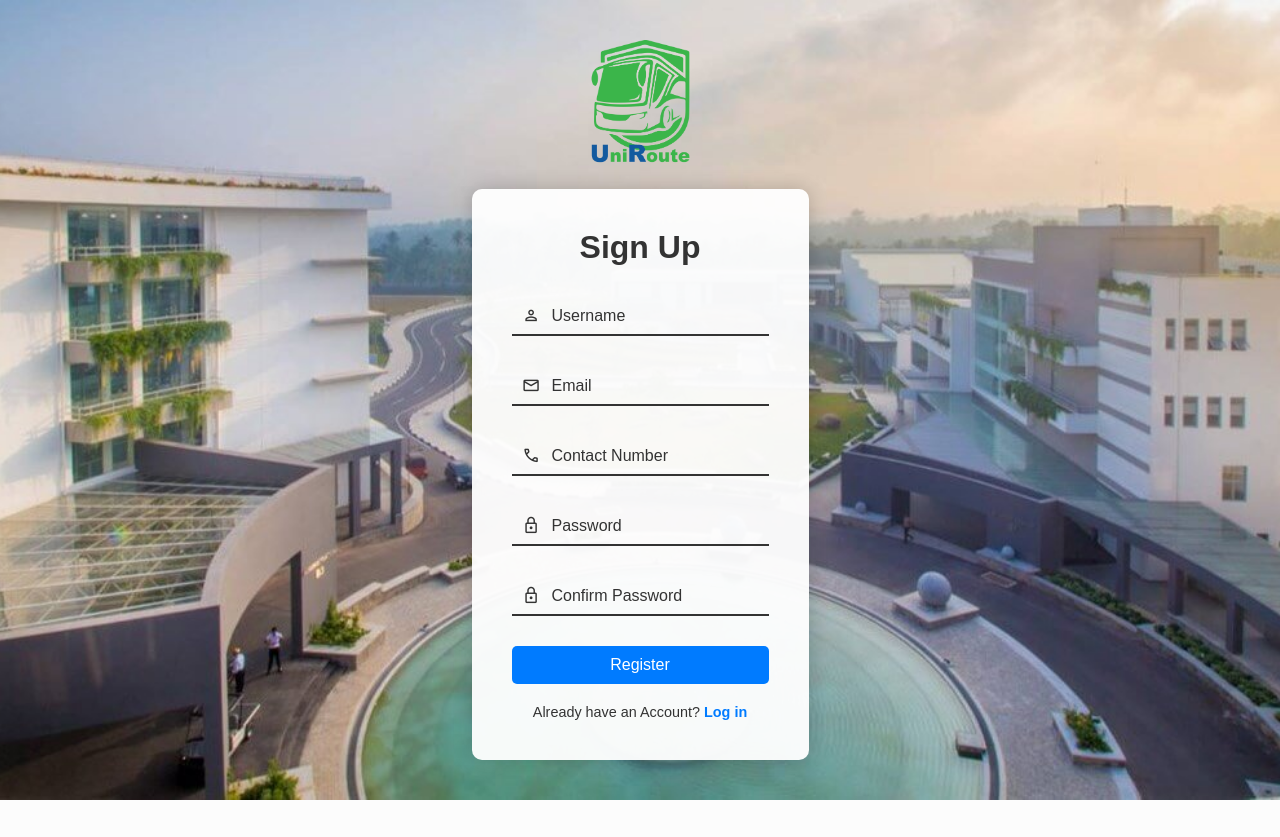
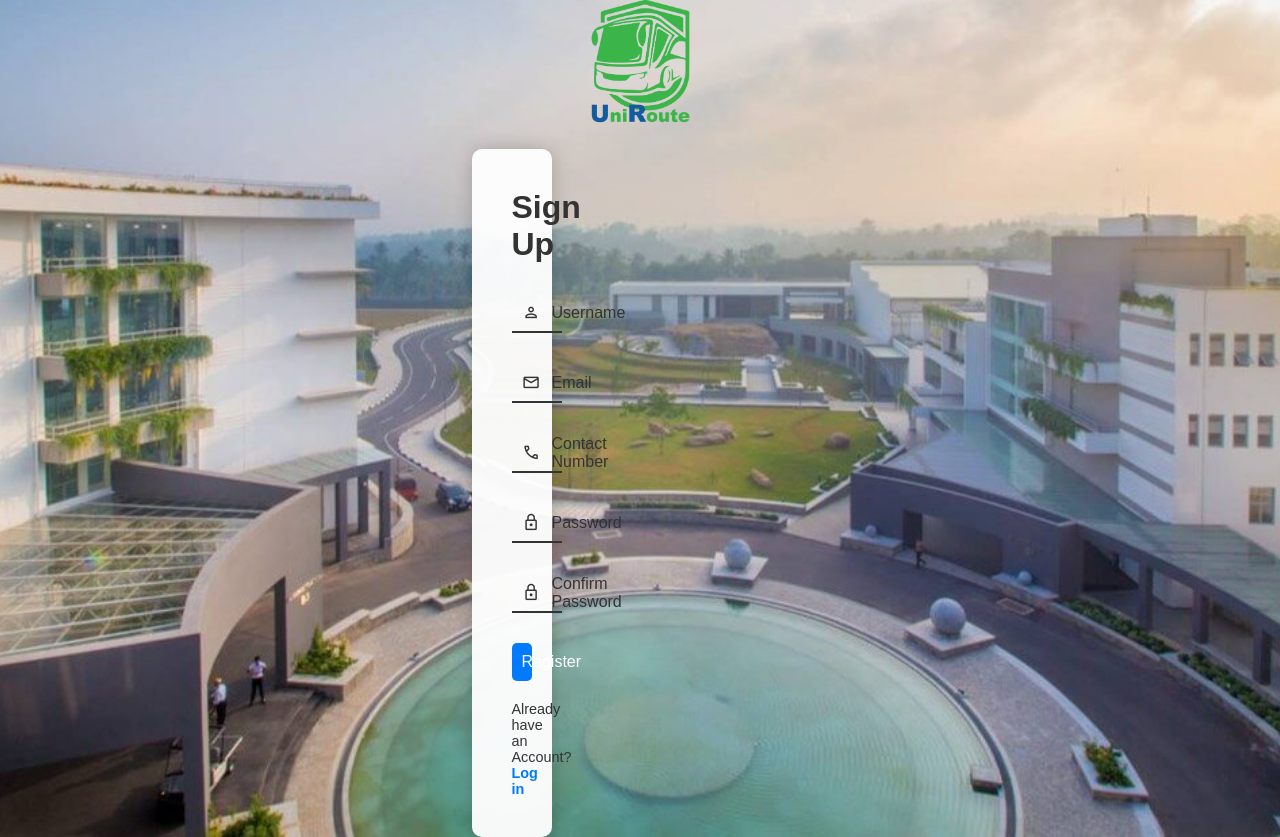
Before and after one commit to BrendonKD/uniRoute-Web, a PHP site: page /uniRoute-Web/user/register.php in a window 1280 px wide. Before the commit the page ends 800 px from the top, so only its background shows below. Run offline with PHP 8.4, Linux system fonts and the light colour scheme.

Commit message:
Fix frontend setup

```diff
--- a/user/register.php
+++ b/user/register.php
@@ -76,7 +76,7 @@ if (isset($_POST['submit'])) {
 
         .wrap {
             max-width: 400px;
-            width: 100%;
+            width: 10%;
             background: rgba(255, 255, 255, 0.95);
             padding: 40px;
             border-radius: 10px;
```
